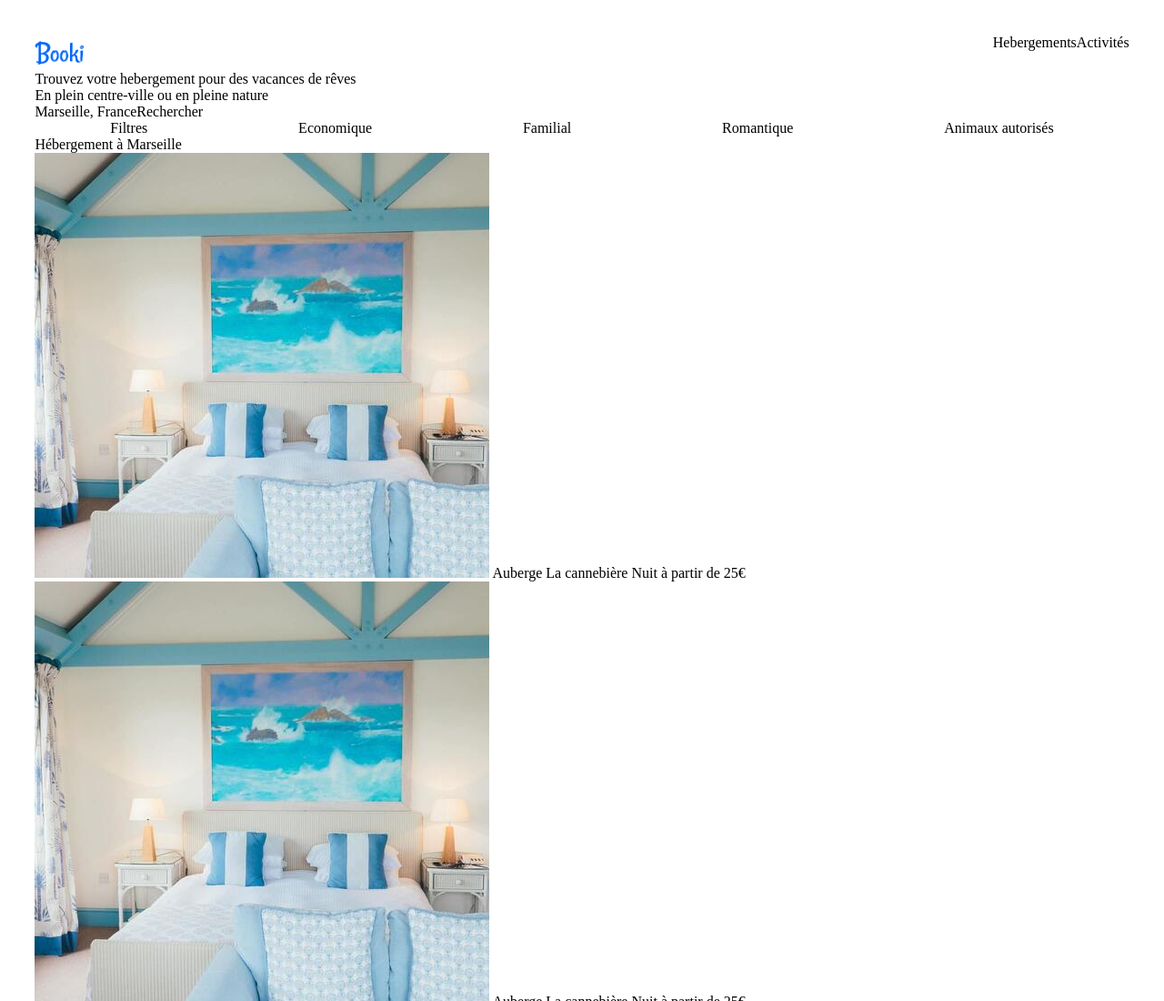
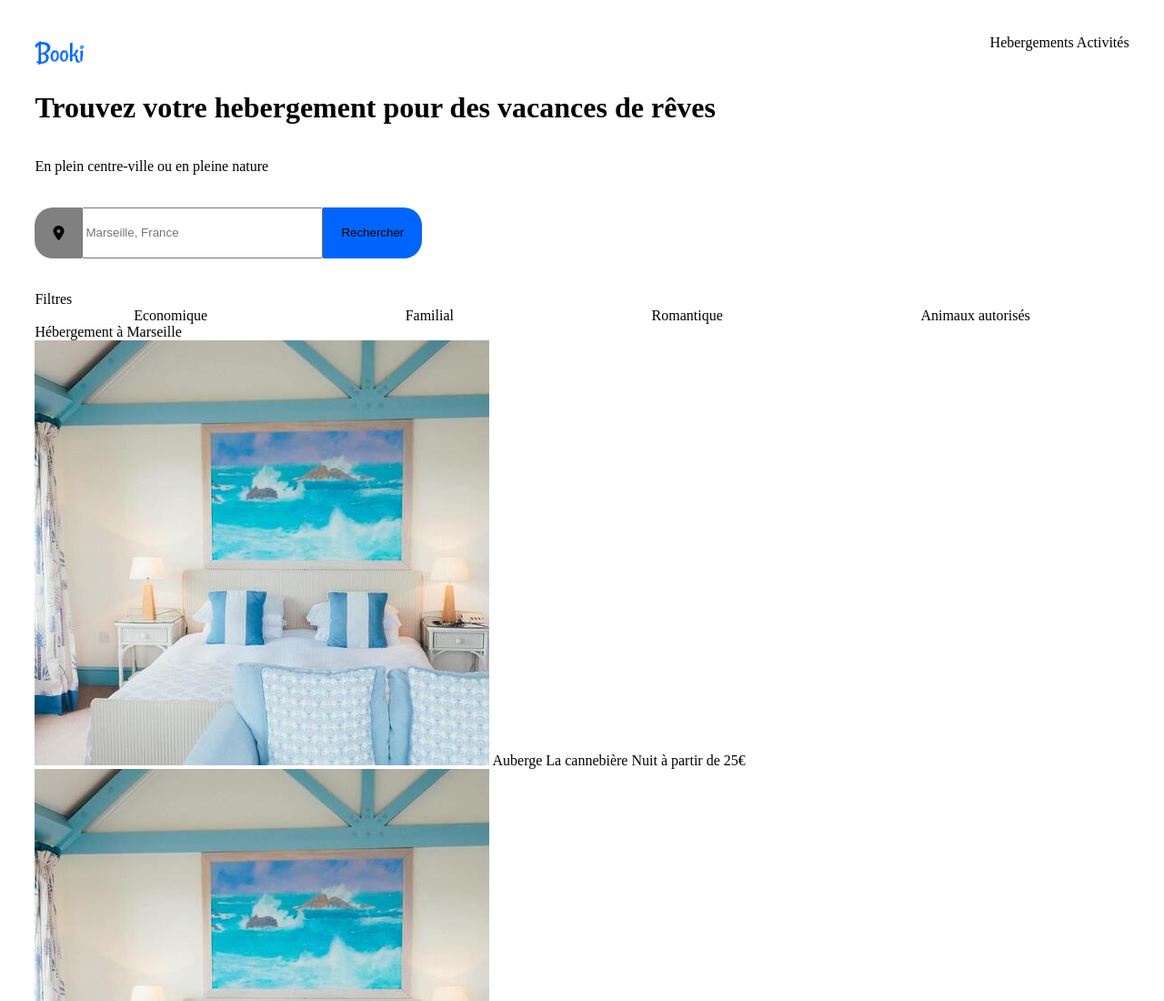
Before and after one commit to N-vlax/cpm2_2021_p1_front_garcia, a plain HTML site: page index.html in a window 1280 px wide. Shown: the top 1100 px of the page at 91% size. Drawn offline with Linux system fonts and the light colour scheme.

Commit message:
Code css du bouton 'rechercher' + changements filtres

```diff
--- a/index.html
+++ b/index.html
@@ -4,7 +4,7 @@
     <meta http-equiv="X-UA-Compatible" content="IE=edge">
     <meta name="viewport" content="width=device-width, initial-scale=1.0">
     <link rel="stylesheet" href="./style.css" type="text/css">
-
+    <script src="https://kit.fontawesome.com/5bd5118c70.js" crossorigin="anonymous"></script>
 
     <title>Booki.com</title>
 
@@ -32,45 +32,41 @@
 
         <div class="flex_classic">
 
-            <span>
+            <h1>
                 Trouvez votre hebergement pour des vacances de rêves
-            </span>
+            </h1>
 
-            <span>
+            <p>
                 En plein centre-ville ou en pleine nature
-            </span>
+            </p>
 
         </div>
 
 
             <div class="flex_colle">
 
-                <div>
+                <form>
 
-                </div>
+                      <i class="fas fa-map-marker-alt"></i>
+                      <input type="search" id="maRecherche" name="q"
+                      placeholder="Marseille, France" size="30">
+                      <button>Rechercher</button>
 
-                <div>
-                    <Span>
-                        Marseille, France
-                    </Span>
-                </div>
-
-                <div>
-                    <span>
-                        Rechercher
-                    </span>
-                </div>
+                </form>
 
 
             </div>
 
-                <section class="nav_flexend">
+                <section id="filterTotal">
 
-                    <div>
+                    <div class="filterColleGauche">
                         <span>
                             Filtres
                         </span>
                     </div>
+
+                    <div class="filter">
+
 
                         <div>
 
@@ -98,6 +94,8 @@
                             <span>
                                 Animaux autorisés
                             </span>
+                        </div>
+
                     </div>
 
                 </section>
--- a/style.css
+++ b/style.css
@@ -17,12 +17,6 @@ body{
     justify-content: space-between;
 }
 
-.nav_flexend{
-    display: flex;
-    justify-content: space-around;
-
-
-}
 
 .flex_classic {
     display: flex;
@@ -33,3 +27,43 @@ body{
     display: flex;
 
 }
+
+.filter {
+    display: flex;
+    justify-content: space-around;
+    width: 100%;
+
+}
+
+.filterColleGauche {
+    display: flex;
+    justify-content: flex-start;
+    width: fit-content;
+}
+
+form {
+    padding: 20px 0px 20px 0px;
+    display: flex;
+
+}
+
+form i{
+    padding: 20px;
+    background-color: grey;
+    border-bottom-left-radius: 20px;
+    border-top-left-radius: 20px ;
+}
+
+form button{
+    padding: 20px;
+    background-color: #0065FC;
+    border-bottom-right-radius: 20px;
+    border-top-right-radius: 20px;
+    border: none;
+}
+
+}
+
+#filterTotal {
+    display: flex;
+}
```
Lines whose indentation alone changed are shown as unchanged.
